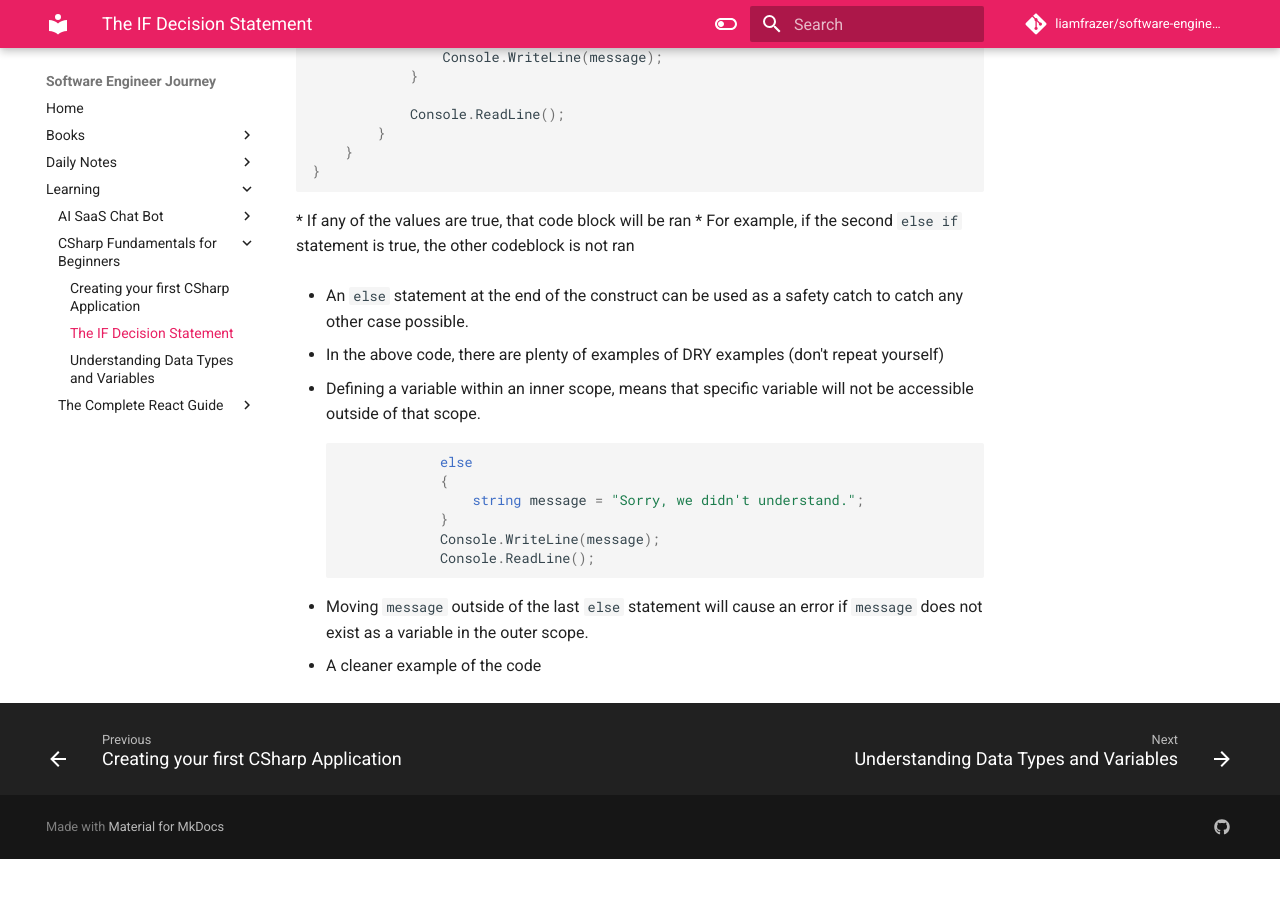
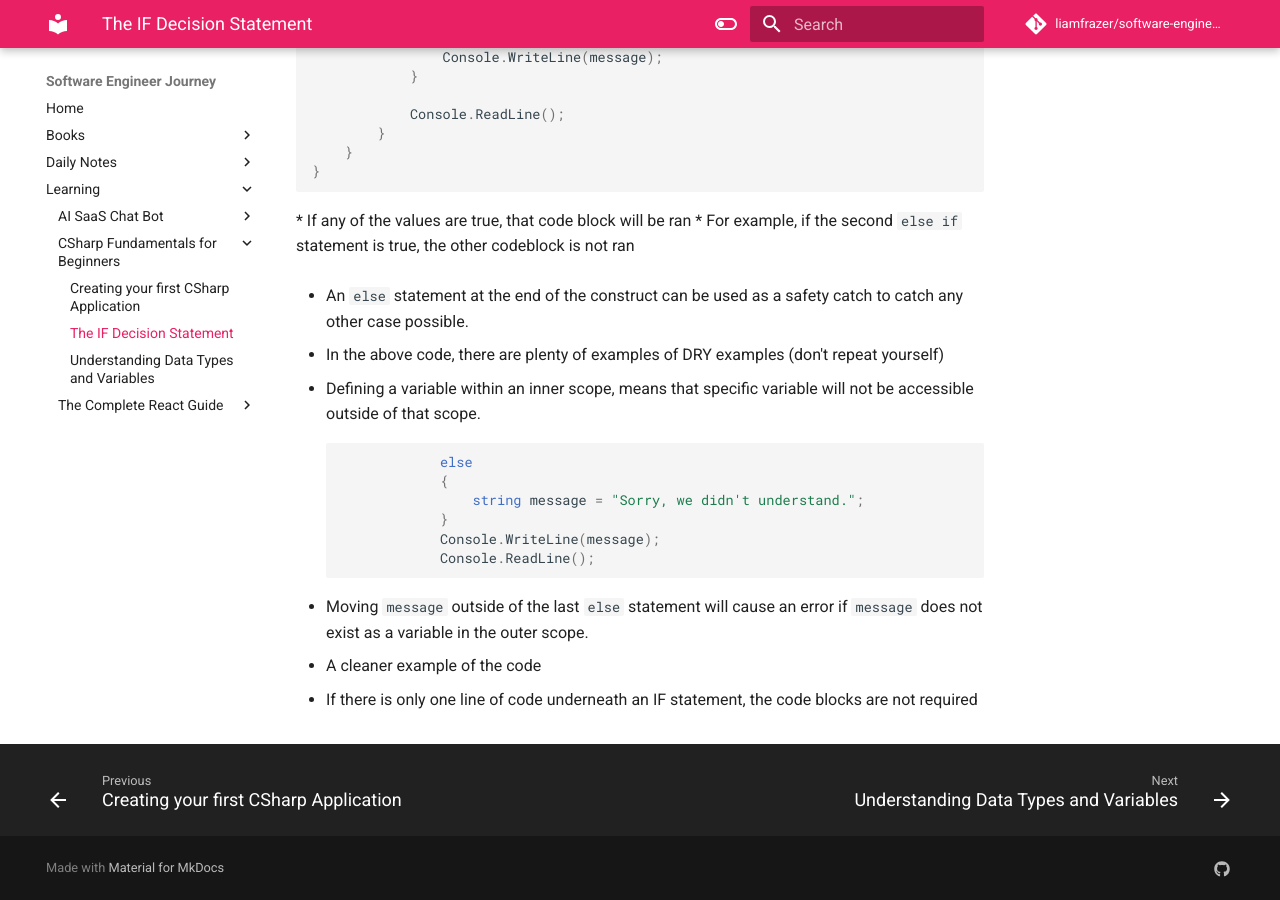
Before and after one commit to liamfrazer/software-engineer-journey, an MkDocs documentation site: the page built from docs/Learning/CSharp Fundamentals for Beginners/The IF Decision Statement.md, in a window 1280 px wide and 900 px high, scrolled down 1207 px. Built offline with MkDocs 1.6.1 and Material for MkDocs 9.7.7, drawn with Linux system fonts in a browser that asks for light colours; comment, search, counter and statistics services are not loaded; before the commit the page ends 2066 px from its top, so only the background shows below that.

Commit message:
vault backup: 2024-01-05 21:01:49

````diff
--- a/docs/Learning/CSharp Fundamentals for Beginners/The IF Decision Statement.md
+++ b/docs/Learning/CSharp Fundamentals for Beginners/The IF Decision Statement.md
@@ -84,3 +84,5 @@ namespace Program
 ```
 * Moving `message` outside of the last `else` statement will cause an error if `message` does not exist as a variable in the outer scope.
 * A cleaner example of the code
+
+* If there is only one line of code underneath an IF statement, the code blocks are not required
````
